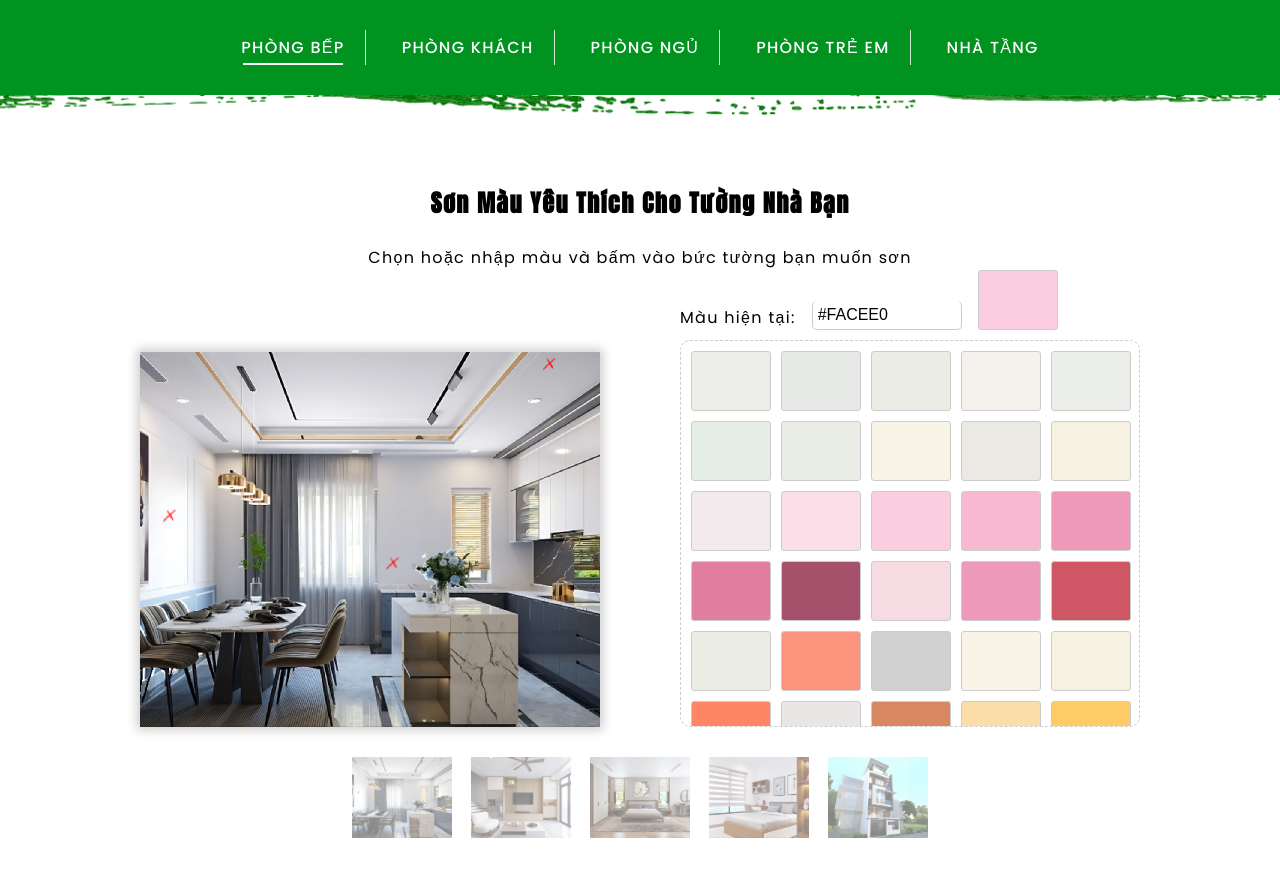
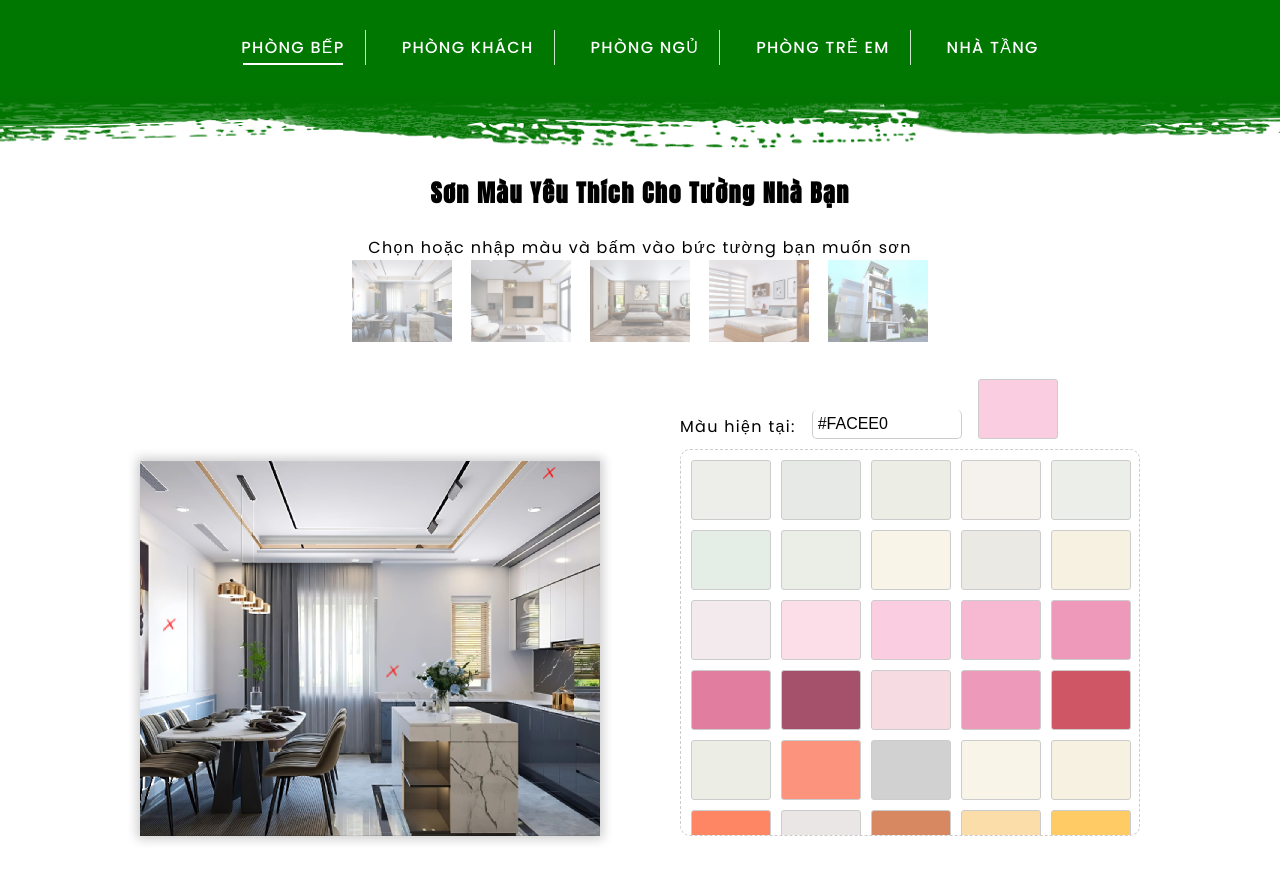
Before and after one commit to vzwarbee/change-house-color-wall, a plain HTML site: page index.html in a window 1280 px wide. Both pictures are taken after a click on the item "PHÒNG BẾP". Drawn offline with Linux system fonts and the light colour scheme.

Commit message:
update reposive

```diff
--- a/assets/js/upload_image.js
+++ b/assets/js/upload_image.js
@@ -165,6 +165,25 @@ listFeature.forEach((itemFeature, index) => {
     });
 });
 
+navbarActive.forEach((navItem, index) => {
+    navItem.addEventListener("click", () => {
+        navbarActive.forEach(nav => nav.classList.remove("active"));
+
+        navItem.classList.add("active");
+
+        const relatedFeature = listFeature[index];
+        if (relatedFeature) {
+            const groupName = relatedFeature.getAttribute("data-group");
+
+            if (sonnha[groupName]) {
+                innerContentContainer(sonnha[groupName]);
+            } else {
+                alert("Có gì đó đang lỗi, chúng tôi đang sửa chữa. Mong bạn thông cảm!");
+            }
+        }
+    });
+});
+
 function innerContentContainer(grouphouse) {
     canvasContainer.innerHTML = "";
     let data = Array.isArray(grouphouse) ? grouphouse : Object.values(grouphouse);
--- /dev/null
+++ b/assets/style/repo.css
@@ -0,0 +1,11 @@
+@media screen and (max-width: 992px) {
+
+    .header-nav_bar,
+    .background-pain {
+        display: none;
+    }
+
+    .thumbnail-image {
+        margin-top: 2rem;
+    }
+}
--- a/assets/style/style.css
+++ b/assets/style/style.css
@@ -358,7 +358,7 @@ section {
 .header-nav_bar {
     width: 100%;
     position: relative;
-    background-color: #009320;
+    background-color: #007700;
     padding: 30px 0;
 }
 
@@ -425,7 +425,7 @@ section {
 .background-pain {
     position: absolute;
     content: "";
-    top: 60px;
+    top: 93px;
     width: 100%;
     height: 60px;
     background-image: url(/change-house-color-wall/assets/images/header_bg_bottom.png);
@@ -438,26 +438,25 @@ section {
 /*========= slilde ========= */
 .thumbnail-image {
     width: 100%;
-    padding: 30px 0;
-
+    margin-top: 5rem;
 }
 
 .innner-thumbnail {
-    width: 576px;
     margin: 0 auto;
 }
 
 .list-image {
     display: flex;
     gap: 1.2rem;
-    justify-content: start;
+    justify-content: center;
     align-items: center;
+    flex-wrap: wrap;
 }
 
 .item-feature {
     position: relative;
     cursor: pointer;
-    width: 25%;
+    width: 100px;
 }
 
 .fill-background {
--- a/index.html
+++ b/index.html
@@ -6,6 +6,7 @@
     <meta name="viewport" content="width=device-width, initial-scale=1.0">
     <title>Canvas - Đổi màu hình chữ nhật</title>
     <link rel="stylesheet" href="/change-house-color-wall/assets/style/style.css">
+    <link rel="stylesheet" href="/change-house-color-wall/assets/style/repo.css">
 
 </head>
 
@@ -24,9 +25,34 @@
                 </ul>
             </nav>
         </div>
-        <div style="margin-top: 30px;padding: 60px 0;display: flex;flex-direction: column;justify-content: center;">
+        <div class="thumbnail-image">
             <h2 style="text-align: center;margin-bottom: 1.5rem;">Sơn Màu Yêu Thích Cho Tường Nhà Bạn</h2>
             <p style="text-align: center;">Chọn hoặc nhập màu và bấm vào bức tường bạn muốn sơn</p>
+            <div class="innner-thumbnail list-image">
+                <div class="item-feature" data-group="sonnha1">
+                    <img src="/change-house-color-wall/assets/images/sonnha1/sonnha.png" alt="">
+                    <div class="fill-background"></div>
+                </div>
+                <div class="item-feature" data-group="sonnha2">
+                    <img src="/change-house-color-wall/assets/images/sonnha2/sonnha.png" alt="">
+                    <div class="fill-background"></div>
+                </div>
+                <div class="item-feature" data-group="sonnha3">
+                    <img src="/change-house-color-wall/assets/images/sonnha3/sonnha.png" alt="">
+                    <div class="fill-background"></div>
+                </div>
+                <div class="item-feature" data-group="sonnha4">
+                    <img src="/change-house-color-wall/assets/images/sonnha4/sonnha.png" alt="">
+                    <div class="fill-background"></div>
+                    <div class="tool-tip"></div>
+                </div>
+                <div class="item-feature" data-group="sonnha5">
+                    <img src="/change-house-color-wall/assets/images/sonnha5/sonnha.png" alt="">
+                    <div class="fill-background"></div>
+                </div>
+            </div>
+        </div>
+        <div style="padding: 30px 0;display: flex;flex-direction: column;justify-content: center;">
             <div class="color-wrapper">
                 <div>
                     <div class="canvas-container">
@@ -71,30 +97,7 @@
                     </div>
                 </div>
             </div>
-            <div class="thumbnail-image">
-                <div class="innner-thumbnail list-image">
-                    <div class="item-feature" data-group="sonnha1">
-                        <img src="/change-house-color-wall/assets/images/sonnha1/sonnha.png" alt="">
-                        <div class="fill-background"></div>
-                    </div>
-                    <div class="item-feature" data-group="sonnha2">
-                        <img src="/change-house-color-wall/assets/images/sonnha2/sonnha.png" alt="">
-                        <div class="fill-background"></div>
-                    </div>
-                    <div class="item-feature" data-group="sonnha3">
-                        <img src="/change-house-color-wall/assets/images/sonnha3/sonnha.png" alt="">
-                        <div class="fill-background"></div>
-                    </div>
-                    <div class="item-feature" data-group="sonnha4">
-                        <img src="/change-house-color-wall/assets/images/sonnha4/sonnha.png" alt="">
-                        <div class="fill-background"></div>
-                    </div>
-                    <div class="item-feature" data-group="sonnha5">
-                        <img src="/change-house-color-wall/assets/images/sonnha5/sonnha.png" alt="">
-                        <div class="fill-background"></div>
-                    </div>
-                </div>
-            </div>
+
         </div>
     </section>
 
```
